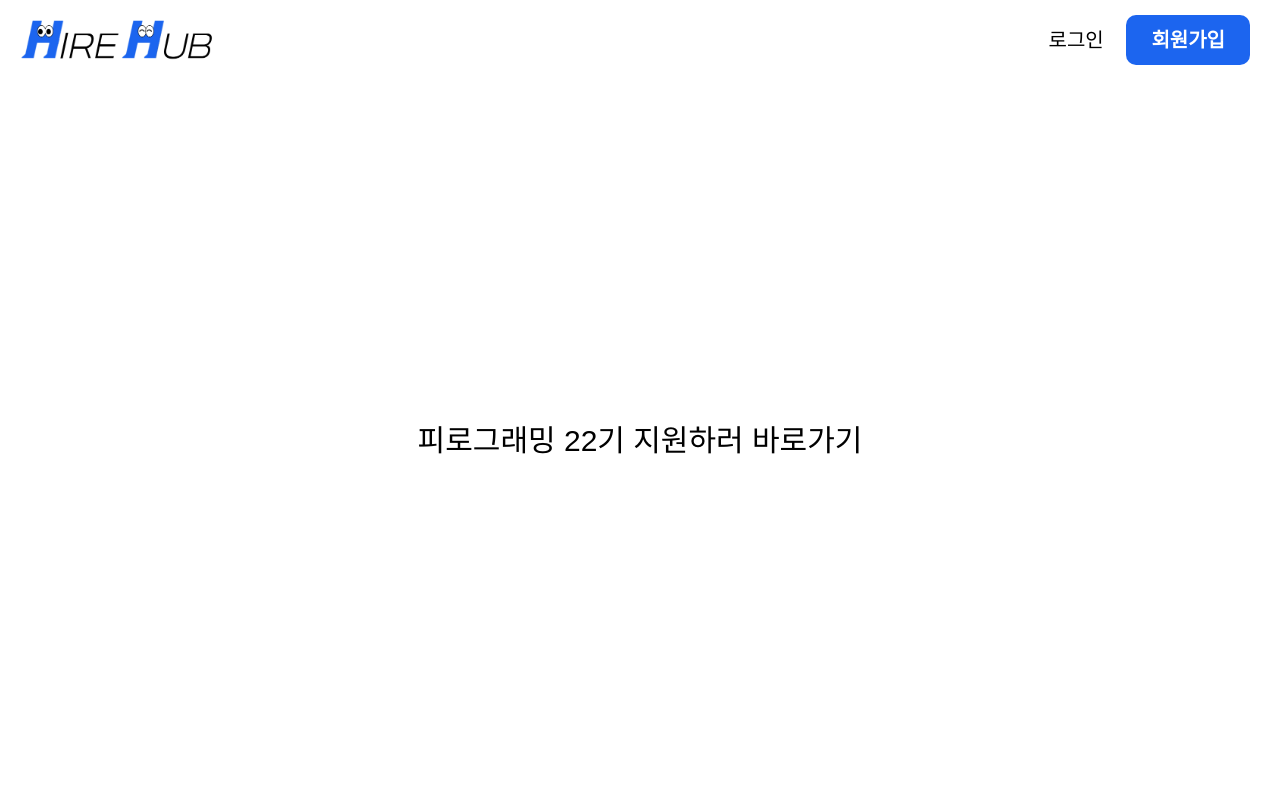
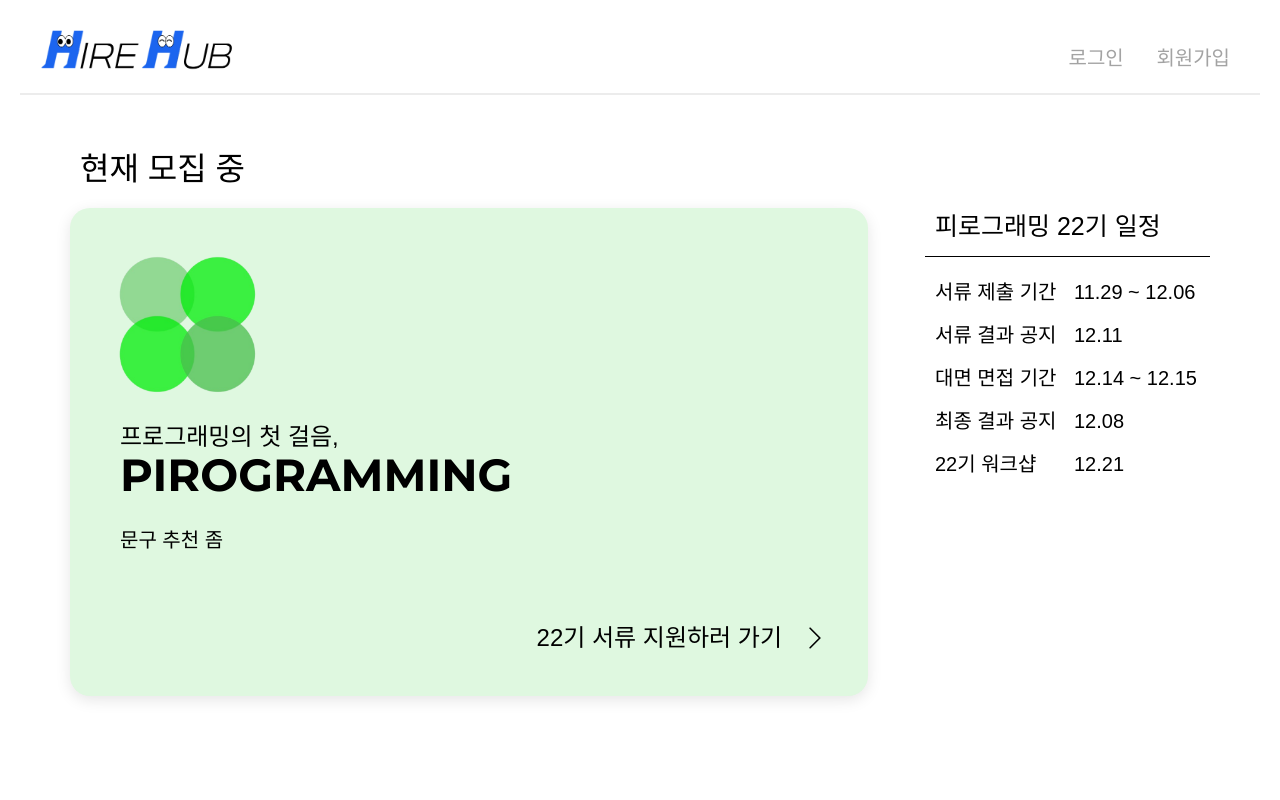
Before and after one commit to leegh1025/HireHub, a Django app: page /applicants/ in a window 1280 px wide. Run offline with Django 5.2, Linux system fonts and the light colour scheme; tables that the repository leaves empty hold one stand-in row (values such as "Sample post"); parts of the project's set-up code (start-up, migrations or seed data) failed here and were passed over; some web fonts are replaced.

Commit message:
[design] 지원자 초기 페이지 UI 변경

```diff
--- a/static/css/for_applicant.css
+++ b/static/css/for_applicant.css
@@ -1,193 +1,111 @@
+header {
+   height: 9.5rem;
+}
 main {
    padding: 1rem 3rem;
+   height: calc(100vh - 9.5rem);
 }
 /* initial.html */
-.initial_btns a {
+.initial_btns {
+   margin-bottom: 1rem;
+}
+.initial_btns a, .initial_btns span, #logout_btn {
    text-decoration: none;
    font-size: 2rem;
+   color: #A3A3A3;
+   margin-right: 3rem;
 }
-.initial_btns span {
+.initial_btns a:hover, #logout_btn:hover {
+   text-decoration: underline;
+   text-decoration-thickness: 1.5px;
+   text-underline-offset : 3px;
+}
+.initialApplicant_container1 {
+   display: flex;
+   flex-direction: column;
+   padding: 4rem 4rem;
+   height: 100%;
+}
+.initialApplicant_container2 {
+   display: flex;
+   height: 100%;
+   justify-content: space-between;
+}
+.introduce_container {
+   width: 70%;
+}
+.introduce, .initialApplicant_container1 > p {
+   font-size: 3.2rem;
+   margin-bottom: 1.5rem;
+   margin-left: 1rem;
+   font-weight: 500;
+}
+.introduce_content {
+   background-color: #DFF8E0;
+   border-radius: 2rem;
+   box-shadow: 0 4px 15px rgba(0, 0, 0, 0.1);
+   padding: 4rem;
+   height: 90%;
+   display: flex;
+   flex-direction: column;
+   justify-content: space-between;
+}
+.introduce_content p {
+   margin-bottom: 0;
+}
+.introduce_content img {
+   width: 16rem;
+   margin-bottom: 2rem;
+}
+.slogan {
+   font-size: 2.4rem;
+   font-weight: normal;
+   margin-bottom: -1rem;
+}
+.piro {
+   font-size: 4.5rem;
+   font-weight: bold;
+   font-family: var(--eng-font);
+   line-height: 4rem;
+}
+.content {
+   margin-top: 3rem;
    font-size: 2rem;
 }
-#logout_btn {
-   margin-left: 2rem;
-   margin-right: 3rem;
-   color: white;
-   background-color: var(--main-color);
-   padding: 1.3rem 2rem;
-   border-radius: 1rem;
+.introduce_content a {
+   font-size: 2.4rem;
+   display: flex;
+   align-items: center;
+   justify-content: flex-end;
+   transition: all 0.3s ease-out;
 }
-.link_login {
-   color: black;
+.introduce_content a span {
+   margin-right: 2rem;
 }
-.link_signup {
-   color: white;
-   background-color: var(--main-color);
-   padding: 1.3rem 2.5rem;
-   margin: 0 3rem;
-   margin-left: 2rem;
-   border-radius: 1rem;
-   font-weight: 600;
-}
-.initial_applicant {
-   display: flex;
-   flex-direction: column;
-   height: 100%;
-   align-items: center;
-   justify-content: center;
-   color: black;
-}
-.main_comment {
-   font-size: 5rem;
-}
-.main_logo {
-   font-family: var(--eng-font);
-   font-size: 6rem;
-   font-weight: bold;
-   color: var(--main-color);
-}
-.link_write {
-   color: white;
-   background-color: var(--main-color);
-   padding: 1.3rem 4rem;
-   margin-bottom: 1.5rem;
-   border-radius: 1rem;
-   font-weight: 500;
-   font-size: 3rem;
-}
-.link_check {
-   color: black;
-   font-size: 3rem;
-   font-weight: 500;
-   padding: 1.3rem 2rem;
-}
-.link_write:hover, .link_check:hover {
+.introduce_content a:hover {
    transform: translateY(-5px);
-   transition-duration: .5s;
 }
 
-/* apply_check.html */
-.status_container {
-   height: 100%;
-   display: flex;
+.schedule_container {
+   width: 25%;
+
 }
-.status_left_container {
-   width: 50%;
-   height: 100%;
-   display: flex;
-   justify-content: center;
-   align-items: center;
+.schedule {
+   font-size: 2.5rem;
+   font-weight: 500;
+   width: 100%;
+   border-bottom: 1px solid rgba(0,0,0);
+   padding-bottom: 1rem;
+   margin-bottom: 2rem;
+   padding-left: 1rem;
 }
-.club_container {
-   width: 57rem;
-   height: 57.8rem;
-   box-shadow: 0 0.4rem 2rem rgba(28,101,239, 0.1);
-   display: flex;
-   flex-direction: column;
-   align-items: center;
-   justify-content: center;
-}
-.club_name {
-   font-size: 3.2rem;
-   margin-bottom: 13rem;
-}
-.club_description {
-   font-size: 6rem;
-   font-weight: 600;
-   margin-bottom: 3rem;
-}
-
-.status_right_container {
-   width: 50%;
-   height: 100%;
-   display: flex;
-   flex-direction: column;
-   justify-content: center;
-   align-items: center;
-}
-.status_logo {
-   font-family: var(--eng-font);
-   font-size: 6rem;
-   font-weight: bold;
-   color: var(--main-color);
-   margin-bottom: 17rem;
-   text-align: center;
-}
-#statuscheck_form {
-   display: flex;
-   flex-direction: column;
-   align-items: center;
-}
-#statuscheck_form input {
-   width: 50rem;
-   height: 6.5rem;
-   border-radius: 1.9rem;
-   font-size: 2.4rem;
-   color: black;
-   padding-left: 20px;
-   border: 2px solid var(--main-color);
-   margin-bottom: 1.5rem;
-}
-.status_container button {
-   font-size: 2.4rem;
-   font-weight: bold;
-   color: var(--main-color);
-   margin-top: 7.4rem;
-   margin-left: 32rem;
-   display: flex;
-   align-items: center;
-}
-.status_container button img {
-   width: 3.5rem;
-   height: 3.5rem;
-}
-
-fieldset {
-   border: none !important;
-}
-
-/* apply_result.html */
-.applyResult_container {
-   height: 100%;
-   display: flex;
-   flex-direction: column;
-   justify-content: center;
-   align-items: center;
-   text-align: center;
-}
-.result_head {
-   display: flex;
-   flex-direction: column;
-   align-items: center;
-}
-.result_head p {
-   font-family: var(--eng-font);
-   color: var(--main-color);
-   font-size: 6rem;
-   line-height: 8rem;
-   font-weight: 600;
-}
-.result_head img {
-   width: 9rem;
-   height: 9rem;
-}
-.result_comment, .resultno_comment {
-   font-size: 3.6rem;
-   margin-top: 7.8rem;
-   margin-bottom: 3rem;
-}
-.applyResult_container a {
-   display: flex;
-   align-items: center;
-   text-decoration: none;
+#schedule_grid {
+   display: grid;
+   grid-template-columns: 1fr 1fr;
+   padding: 0 1rem;
+   justify-items: start;
    font-size: 2rem;
-   font-weight: 600;
-   color: black;
-}
-.applyResult_container a img {
-   width: 2.4rem;
-   height: 2.4rem;
-   margin-right: 0.5rem;
+   gap: 1.3rem;
 }
 
 /* signup.html */
--- a/static/css/navbar.css
+++ b/static/css/navbar.css
@@ -144,3 +144,10 @@ main {
     justify-content: space-between;
     align-items: center;
 }
+
+.applicant_navbar {
+    align-items: flex-end;
+    border-bottom: 2px #ECECEC solid;
+    margin: 0 2rem;
+    padding-bottom: 1rem;
+}
--- a/templates/for_applicant/initial.html
+++ b/templates/for_applicant/initial.html
@@ -17,15 +17,41 @@
     </div>
 {% endblock %}
 {% block content %}
-    <div class="initial_applicant">
-        {% if user.is_authenticated %}
-            <a class="link_write" href="{% url 'applicants:apply' pk=template.pk %}">지원하러 바로가기</a>
-            <div class="responsive_initial_btns">
-                <a class="link_write" href="{% url 'applicants:apply' pk=template.pk %}">지원하러 바로가기</a>
+    <div class="initialApplicant_container1">
+        <p>현재 모집 중</p>
+        <div class="initialApplicant_container2">
+            <div class="introduce_container">
+                <div class="introduce_content">
+                    <div class="content_top">
+                        <img src="{% static 'images/piro_logo.png' %}">
+                        <p class="introduce slogan">프로그래밍의 첫 걸음,</p>
+                        <p class="introduce piro">PIROGRAMMING</p>
+                        <p class="introduce content">문구 추천 좀</p>
+                    </div>
+                    <a href="link_write" href="{% url 'applicants:apply' pk=template.pk %}">
+                        <span>22기 서류 지원하러 가기</span>
+                        <svg width="26" height="26" viewBox="0 0 26 26" fill="none" xmlns="http://www.w3.org/2000/svg">
+                            <path fill-rule="evenodd" clip-rule="evenodd" d="M7.54974 2.67425C7.62521 2.59858 7.71487 2.53855 7.81358 2.49759C7.91229 2.45663 8.01812 2.43555 8.12499 2.43555C8.23186 2.43555 8.33768 2.45663 8.43639 2.49759C8.5351 2.53855 8.62476 2.59858 8.70024 2.67425L18.4502 12.4242C18.5259 12.4997 18.5859 12.5894 18.6269 12.6881C18.6679 12.7868 18.6889 12.8926 18.6889 12.9995C18.6889 13.1064 18.6679 13.2122 18.6269 13.3109C18.5859 13.4096 18.5259 13.4993 18.4502 13.5747L8.70024 23.3247C8.54767 23.4773 8.34075 23.563 8.12499 23.563C7.90923 23.563 7.7023 23.4773 7.54974 23.3247C7.39717 23.1722 7.31146 22.9653 7.31146 22.7495C7.31146 22.5337 7.39717 22.3268 7.54974 22.1742L16.7261 12.9995L7.54974 3.82475C7.47407 3.74928 7.41404 3.65961 7.37308 3.5609C7.33212 3.46219 7.31104 3.35637 7.31104 3.2495C7.31104 3.14263 7.33212 3.03681 7.37308 2.93809C7.41404 2.83938 7.47407 2.74972 7.54974 2.67425Z" fill="black"/>
+                            </svg>
+                    </a>
+                </div>
             </div>
-        {% else %}
-            <a class="link_check" href="{% url 'applicants:login' %}">피로그래밍 22기 지원하러 바로가기</a>
-        {% endif %}
+            <div class="schedule_container">
+                <div class="schedule">피로그래밍 22기 일정</div>
+                <div id="schedule_grid">
+                    <div class="grid_content">서류 제출 기간</div>
+                    <div class="grid_content">11.29 ~ 12.06</div>
+                    <div class="grid_content">서류 결과 공지</div>
+                    <div class="grid_content">12.11</div>
+                    <div class="grid_content">대면 면접 기간</div>
+                    <div class="grid_content">12.14 ~ 12.15</div>
+                    <div class="grid_content">최종 결과 공지</div>
+                    <div class="grid_content">12.08</div>
+                    <div class="grid_content">22기 워크샵</div>
+                    <div class="grid_content">12.21</div>
+                </div>
+            </div>
+        </div>
     </div>
     <script>
         document.addEventListener('DOMContentLoaded', function() {
```
Also changed, not shown: static/images/piro_logo.png (added).
